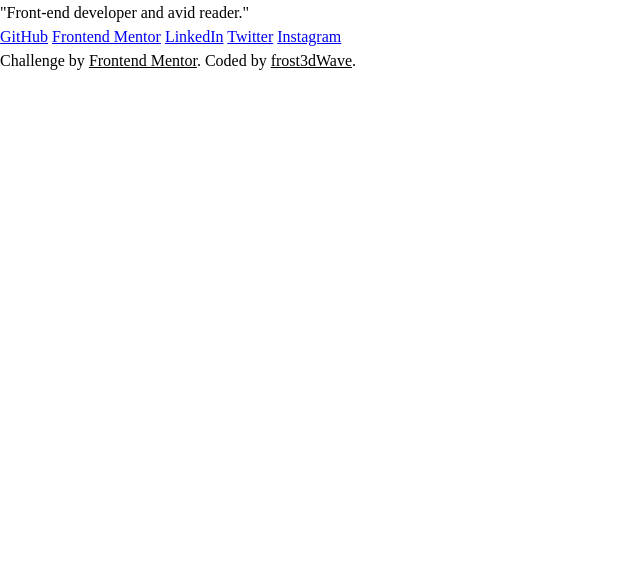
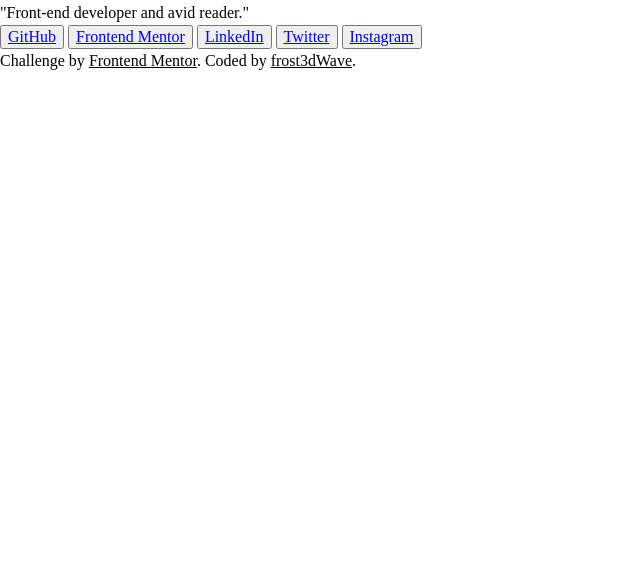
Before and after one commit to frost3dWave/Social-links-profile, a plain HTML site: page index.html in a window 1280 px wide. Shown: the part 234-800 px from the top of the page, without its empty margins (0-640 px from the left). Drawn offline with Linux system fonts and the light colour scheme.

Commit message:
Added fonts for the page & updated some styles
added class names for easier navigation
made the link a button for better visuals

```diff
--- a/index.html
+++ b/index.html
@@ -8,6 +8,10 @@
 
   <title>Frontend Mentor | Social links profile</title>
 
+  <link rel="preconnect" href="https://fonts.googleapis.com">
+  <link rel="preconnect" href="https://fonts.gstatic.com" crossorigin>
+  <link href="https://fonts.googleapis.com/css2?family=Inter:ital,opsz,wght@0,14..32,100..900;1,14..32,100..900&display=swap" rel="stylesheet">
+
   <link rel="stylesheet" href="style.css">
 
 </head>
@@ -17,7 +21,7 @@
   <main>
     <div class="wrapper">
       <div class="profile">
-        <img src="assets/images/avatar-jessica.jpeg" alt="profile picture" width="176" height="176">
+        <img src="assets/images/avatar-jessica.jpeg" alt="profile picture" width="176" height="176" class="profile-pic">
 
         <h1 class="profile-name">Jessica Randall</h1>
         <p class="profile-location"><strong>London, United Kingdom</strong></p>
@@ -25,11 +29,11 @@
       </div>
 
       <div class="links">
-        <a href="#" class="link-one">GitHub</a>
-        <a href="#" class="link-two">Frontend Mentor</a>
-        <a href="#" class="link-three">LinkedIn</a>
-        <a href="#" class="link-four">Twitter</a>
-        <a href="#" class="link-five">Instagram</a>
+        <button><a href="#" class="link-one">GitHub</a></button>
+        <button><a href="#" class="link-two">Frontend Mentor</a></button>
+        <button><a href="#" class="link-three">LinkedIn</a></button>
+        <button><a href="#" class="link-four">Twitter</a></button>
+        <button><a href="#" class="link-five">Instagram</a></button>
       </div>
     </div>
   </main>
```
